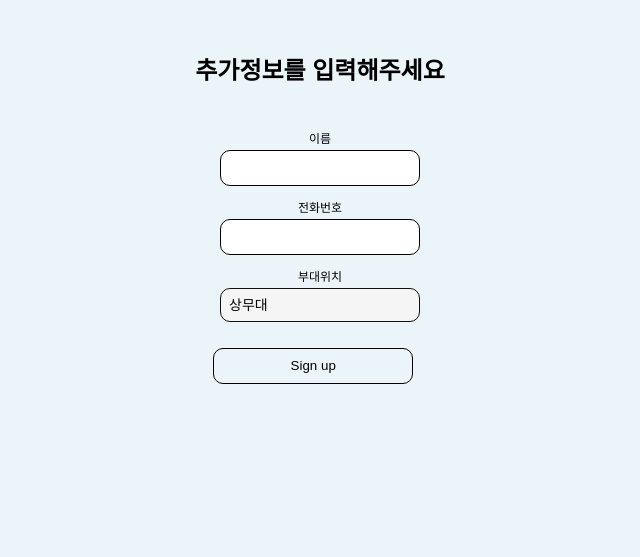
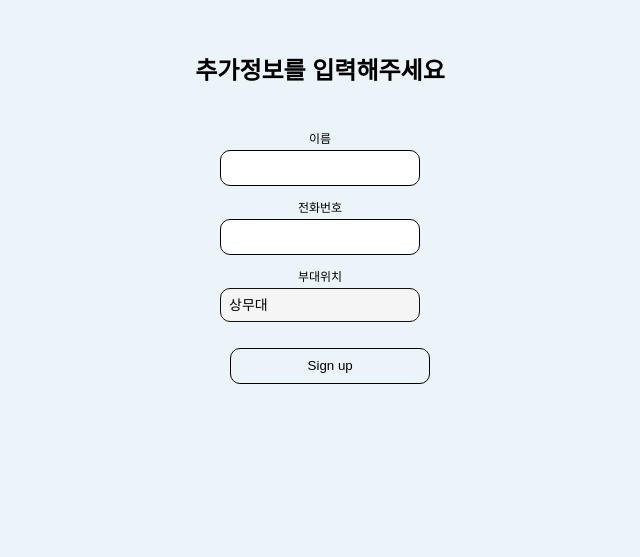
Before and after one commit to ROKATAXI/taxiRoka, a Django app: page /user/login/social/ in a window 1280 px wide. Shown: the part 44-601 px from the top of the page, without its empty margins (320-960 px from the left). Run offline with Django 4.2, Linux system fonts and the light colour scheme; the visitor is signed in with stand-in values (Sample User, id 1); data that the repository does not hold is empty; some libraries are stand-ins or nearby versions; some web fonts are replaced.

Commit message:
fix: social 로그인 회원정보 수정

```diff
--- a/templates/user/social.html
+++ b/templates/user/social.html
@@ -61,7 +61,7 @@
 #signupBtn {
   margin-top: 10px;
   position: relative;
-  left: 18px;
+  left: 14%;
 }
 
 .form-group #inputLocation {
```
